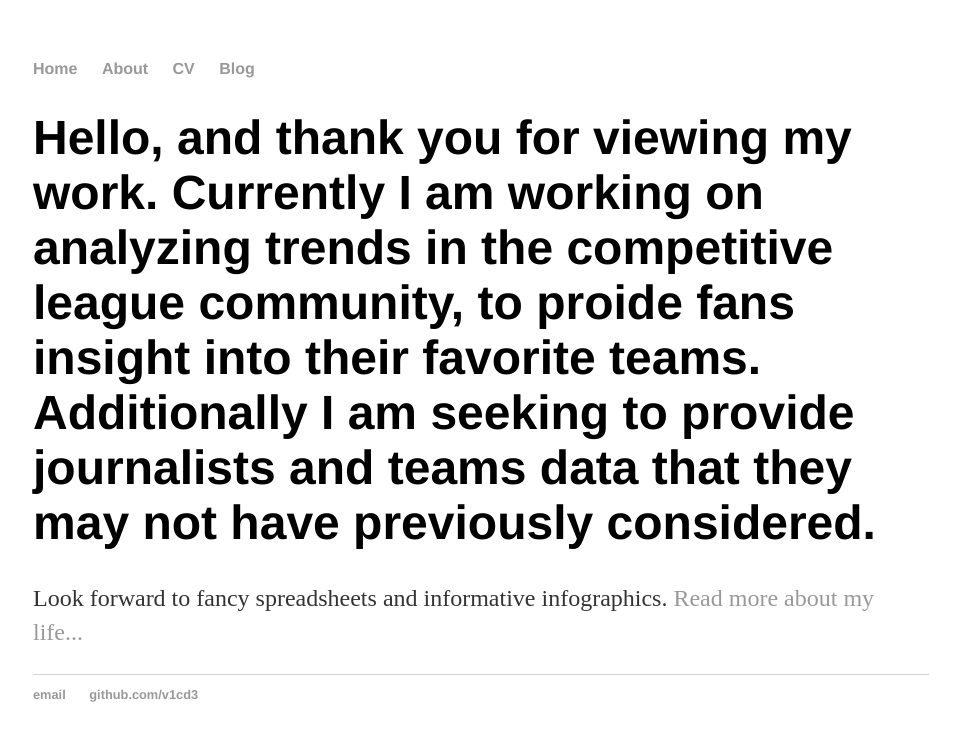
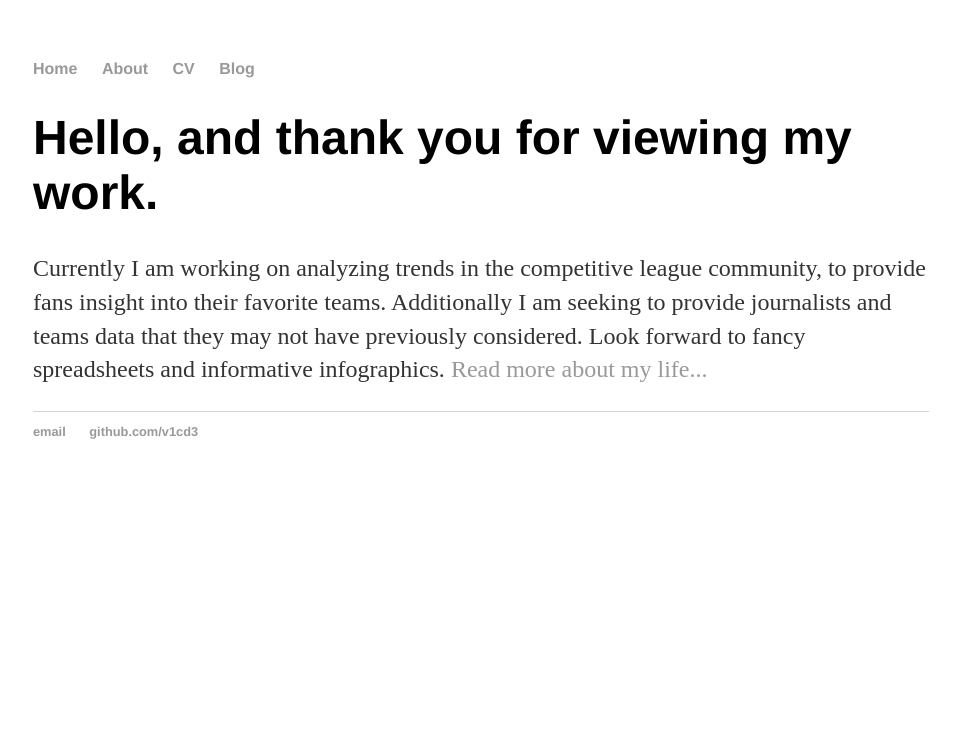
Before and after one commit to v1cd3/v1cd3.github.io, a Jekyll site: the page built from index.html, in a window 1280 px wide. Shown: the top 741 px of the page, without its empty margins (159-1119 px from the left). Built offline with Jekyll 4.4.1, drawn with Linux system fonts in a browser that asks for light colours.

Commit message:
Update index.html

```diff
--- a/index.html
+++ b/index.html
@@ -3,6 +3,6 @@
 title: v1cd3
 ---
 <div class="blurb">
-	<h1>Hello, and thank you for viewing my work. Currently I am working on analyzing trends in the competitive league community, to proide fans insight into their favorite teams. Additionally I am seeking to provide journalists and teams data that they may not have previously considered.</h1>
-	<p>Look forward to fancy spreadsheets and informative infographics. <a href="/about">Read more about my life...</a></p>
+	<h1>Hello, and thank you for viewing my work.</h1>
+	<p> Currently I am working on analyzing trends in the competitive league community, to provide fans insight into their favorite teams. Additionally I am seeking to provide journalists and teams data that they may not have previously considered. Look forward to fancy spreadsheets and informative infographics. <a href="/about">Read more about my life...</a></p>
 </div><!-- /.blurb -->
```
